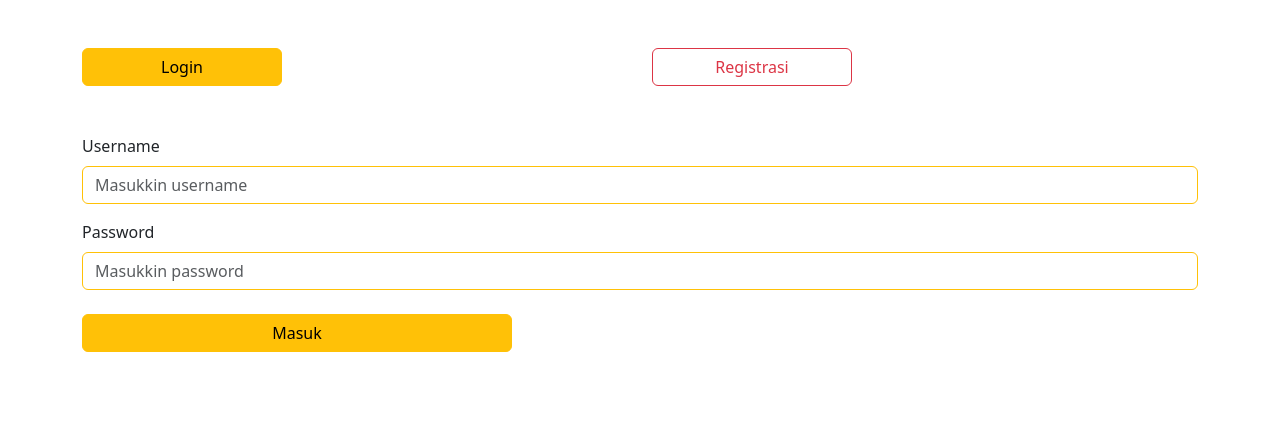
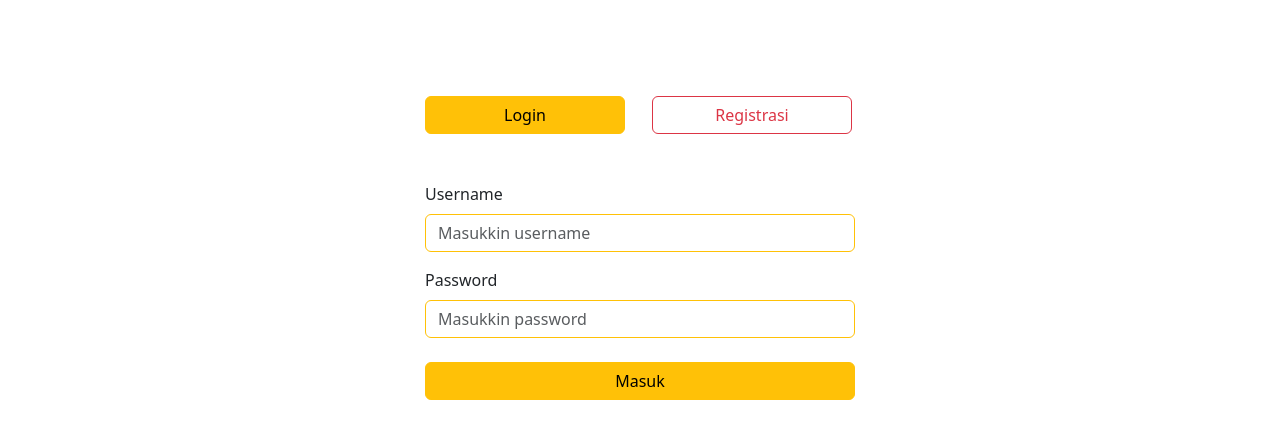
Before and after one commit to nwabel/nuf, a PHP site: page /login.php in a window 1280 px wide. Shown: the top 439 px of the page. Run offline with PHP 8.4, Linux system fonts and the light colour scheme; the visitor is signed in with stand-in values (Sample User, id 1).

Commit message:
Update login.php

```diff
--- a/nuf/login.php
+++ b/nuf/login.php
@@ -15,7 +15,7 @@ include("./connection.php");
 
     <body>
         <div class="container">
-            <div class="rowa">
+            <div class="row">
                 <div class="col"></div>
 
                 <div class="col mt-5">
```
